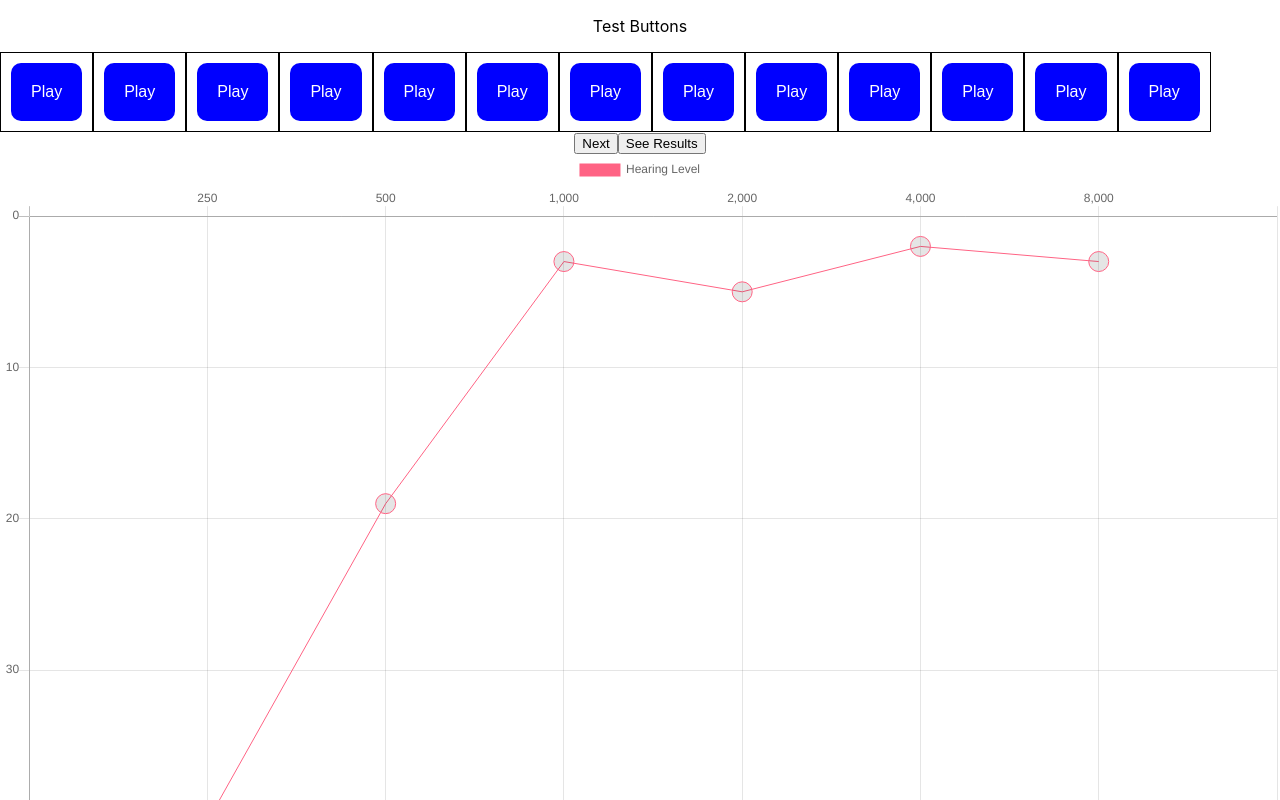
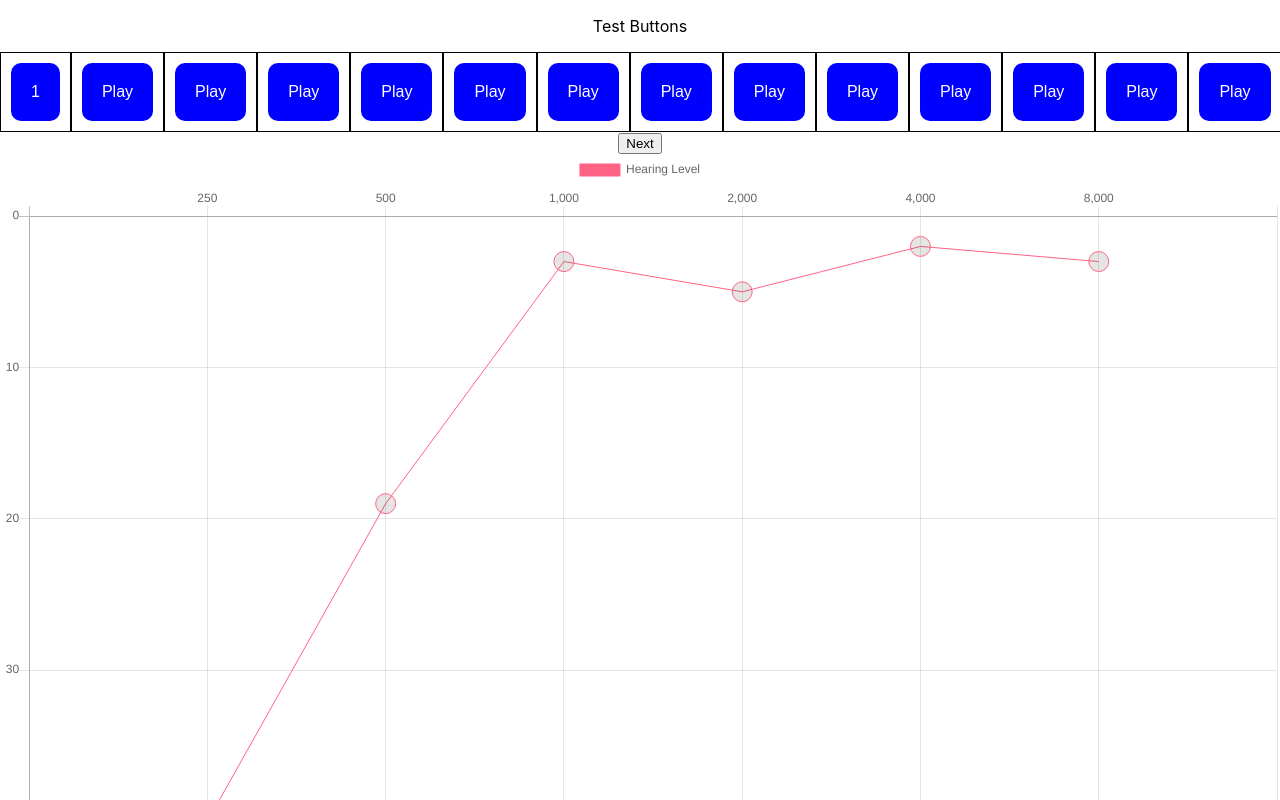
Before and after one commit to kbotero201/aud-frontend, a React (Create React App) app: page / in a window 1280 px wide. Shown: the top 800 px of the page. Built offline with nearby package versions, Linux system fonts and the light colour scheme.

Commit message:
results button

```diff
--- a/src/Test.js
+++ b/src/Test.js
@@ -1,18 +1,26 @@
 import React, {useState} from 'react';
 import TestButton from './TestButton.js'
 
-
-
-
 function Test(){
 
+    const [currentStep, setCurrentStep] = useState(1)
     const [stepValue, setStepValue] = useState(null)
     const [finalTestValues, setFinalTestValues] = useState([])
+    const [lastStep, setLastStep] = useState(false)
 
     console.log(stepValue)
     console.log(finalTestValues)
 
     function handleNextClick(){
+        setFinalTestValues([...finalTestValues, stepValue ])
+        setStepValue(null)
+        setCurrentStep(currentStep + 1)
+        if(currentStep === 5){
+            setLastStep(true)
+        }
+    }
+
+    function handleResultsClick(){
         setFinalTestValues([...finalTestValues, stepValue ])
         setStepValue(null)
     }
@@ -23,7 +31,9 @@ function Test(){
             <p> Test Buttons</p>
 
             <tr>
-                <TestButton stepValue={stepValue} setStepValue={setStepValue} />
+                <td><button className="soundbutton" >{currentStep}</button></td>
+
+                <TestButton setStepValue={setStepValue} />
                 <td><button className="soundbutton" >Play</button></td>
                 <td><button className="soundbutton">Play</button></td>
                 <td><button className="soundbutton">Play</button></td>
@@ -38,9 +48,8 @@ function Test(){
                 <td><button className="soundbutton">Play</button></td>
             </tr>
 
-      <button onClick={handleNextClick}>Next</button>
-      <button> See Results </button>
 
+      {lastStep? <button onClick={handleResultsClick}> See Results </button> : <button onClick={handleNextClick}> Next </button>}
 
         </div>
     )
```
Also changed, not shown: 1 other file (tests, documents, lock files or other folders).
